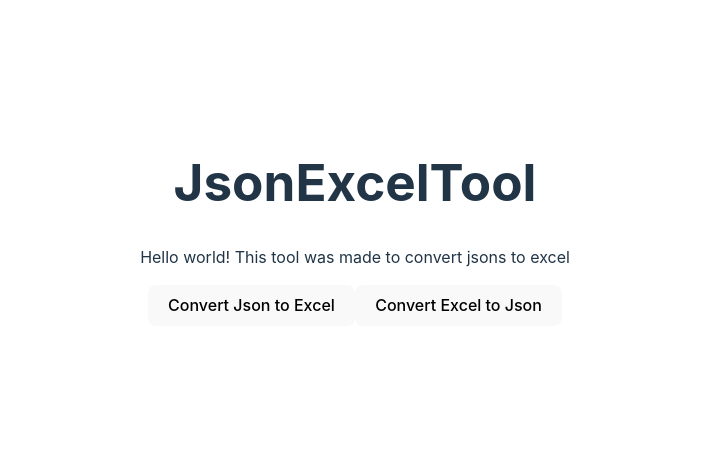
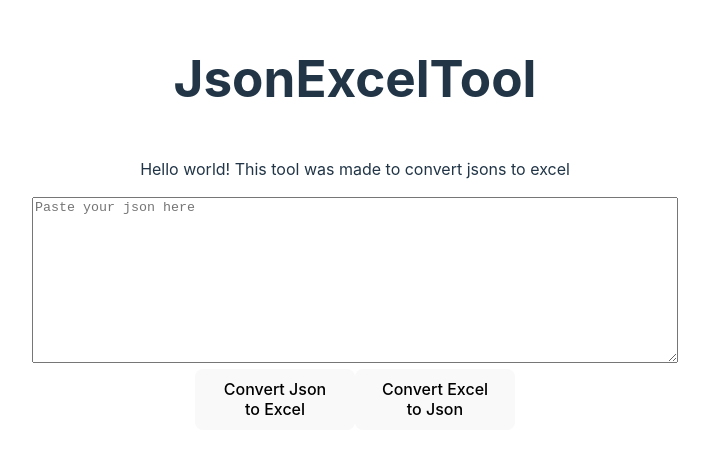
Before and after one commit to joselopez117/jsonExcelTool, a Vue app in the folder jsonexceltool/: page / in a window 1280 px wide. Shown: the part 177-630 px from the top of the page, without its empty margins (285-994 px from the left). Built offline with nearby package versions, Linux system fonts and the light colour scheme.

Commit message:
feat: styling and text area added

```diff
--- a/jsonexceltool/src/components/JsonExcelTool.vue
+++ b/jsonexceltool/src/components/JsonExcelTool.vue
@@ -3,14 +3,70 @@ import { ref } from "vue";
 </script>
 
 <template>
-  <h1>JsonExcelTool</h1>
-  <p>Hello world! This tool was made to convert jsons to excel</p>
-  <button>Convert Json to Excel</button>
-  <button>Convert Excel to Json</button>
+  <div class="json-excel-tool">
+    <h1 class="header">JsonExcelTool</h1>
+    <p class="hello-world">
+      Hello world! This tool was made to convert jsons to excel
+    </p>
+    <div class="text-and-buttons">
+      <div class="text">
+        <textarea class="json-text-area" placeholder="Paste your json here"></textarea>
+      </div>
+      <div class="buttons">
+        <button>Convert Json to Excel</button>
+        <button>Convert Excel to Json</button>
+      </div>
+    </div>
+  </div>
 </template>
 
-<style scoped>
-.read-the-docs {
-  color: #888;
+<style scoped lang="scss">
+.json-excel-tool {
+  display: flex;
+  flex-direction: column;
+  justify-content: center;
+  align-items: center;
+  height: 100%;
+  width: 100%;
+
+  .header {
+    display: flex;
+  }
+
+  .hello-world {
+    display: flex;
+  }
+
+  .text-and-buttons {
+    position: relative;
+    display: flex;
+    flex-direction: column;
+    justify-content: center;
+    align-items: center;
+    width: 20rem;
+
+    .text {
+      width: max-content;
+      .json-text-area {
+        justify-content: center;
+        min-width: 20%;
+        min-height: 10rem;
+        max-height: 30rem;
+        height: 10rem;
+        width: 40rem;
+        resize: vertical;
+        textarea {
+          &::placeholder {
+            font-style: italic;
+          }
+        }
+      }
+    }
+    .buttons {
+      display: flex;
+      flex-direction: row;
+      width: auto;
+    }
+  }
 }
 </style>
```
